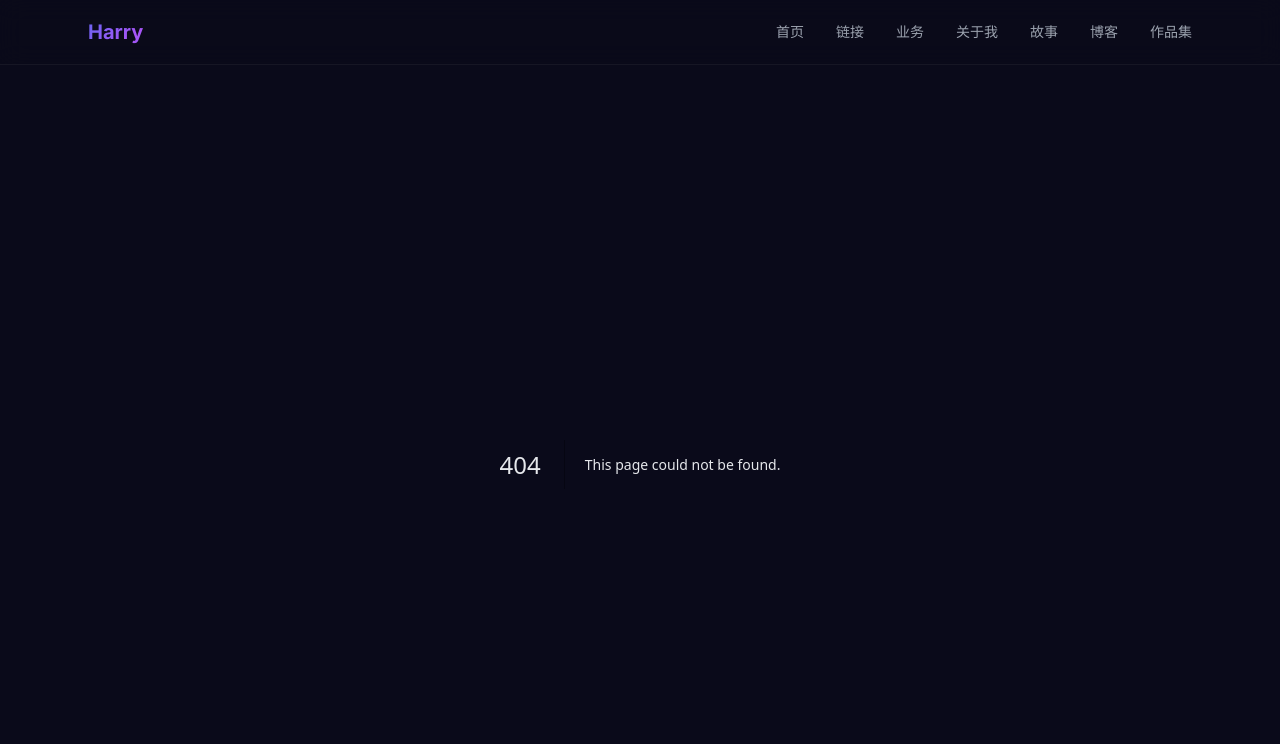
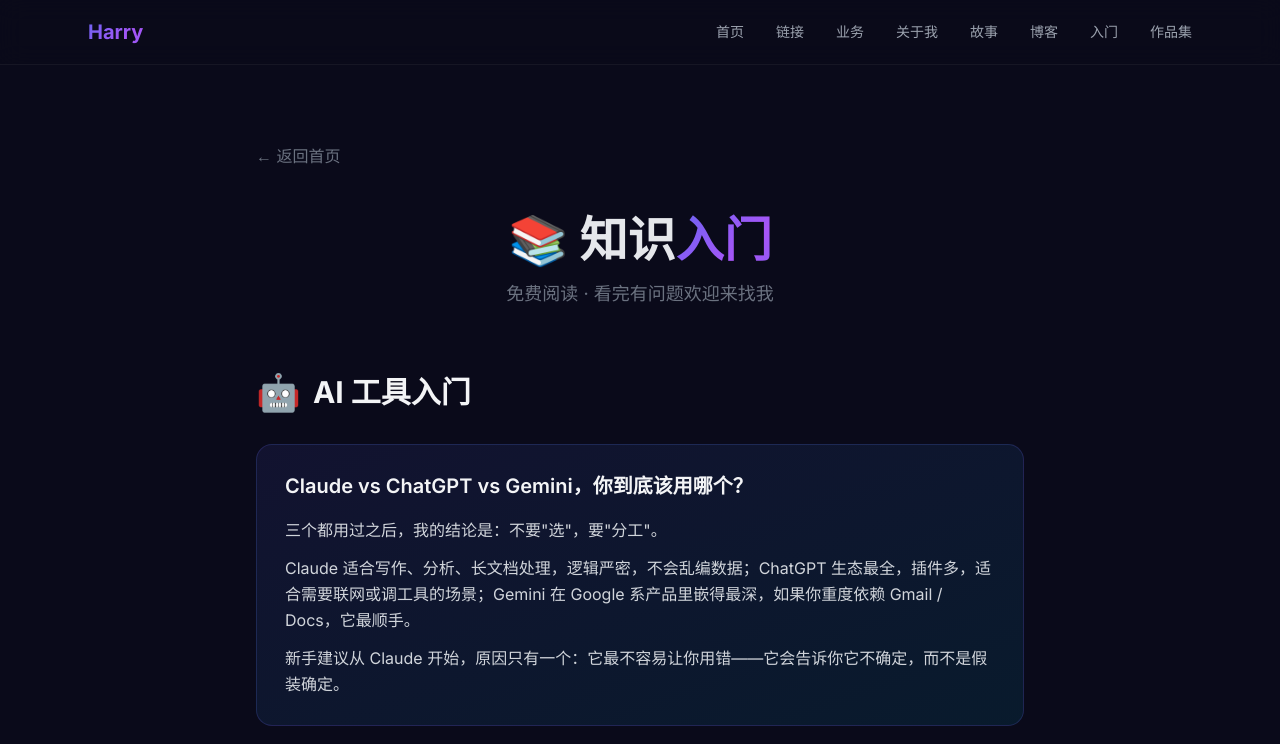
Before and after one commit to lyq00177-arch/lyq-site, a Next.js app: page /learn in a window 1280 px wide. Before the commit this address had no page. Shown: the top 744 px of the page. Built offline with nearby package versions, Linux system fonts and the light colour scheme.

Commit message:
feat: 新增知识库 /learn 页面（AI/加密/投资三板块），含付费钩子 CTA，导航和首页同步接入

```diff
--- /dev/null
+++ b/app/learn/page.tsx
@@ -0,0 +1,167 @@
+"use client";
+
+import Link from "next/link";
+import { motion } from "framer-motion";
+
+const sections = [
+  {
+    id: "ai",
+    icon: "🤖",
+    title: "AI 工具入门",
+    color: "from-indigo-500/10 to-cyan-500/10",
+    border: "border-indigo-500/20",
+    tag: "indigo",
+    articles: [
+      {
+        title: "Claude vs ChatGPT vs Gemini，你到底该用哪个？",
+        body: `三个都用过之后，我的结论是：不要"选"，要"分工"。\n\nClaude 适合写作、分析、长文档处理，逻辑严密，不会乱编数据；ChatGPT 生态最全，插件多，适合需要联网或调工具的场景；Gemini 在 Google 系产品里嵌得最深，如果你重度依赖 Gmail / Docs，它最顺手。\n\n新手建议从 Claude 开始，原因只有一个：它最不容易让你用错——它会告诉你它不确定，而不是假装确定。`,
+      },
+      {
+        title: "什么是提示词？为什么大家都在研究它？",
+        body: `提示词（Prompt）就是你给 AI 的指令。同一个问题，问法不同，答案质量差十倍不夸张。\n\n最简单的提升方式：给 AI 一个角色 + 一个任务 + 一个格式要求。\n\n比如不要说"帮我写个自我介绍"，改成"你是一个资深 HR，帮我写一段 200 字以内的自我介绍，用于互联网大厂求职，突出数据分析和项目管理能力"。\n\n区别大吗？试一下就知道了。`,
+      },
+      {
+        title: "文科生怎么搭自己的 AI 工作流？",
+        body: `不需要懂代码。我自己的工作流是这样的：用 Obsidian 做知识库，Claude 负责写作和分析，Claude Code 负责帮我搭工具，NAS 做本地存储和自动化。\n\n整个体系从零到能用，花了大概三个月。期间踩过的坑：工具选太多反而用不起来，一个工具用深比五个工具用浅有用得多。\n\n从一个工具开始，搞透它，再加下一个。`,
+      },
+    ],
+    cta: "想知道我完整的 AI 工具栈怎么搭？来 1v1 聊",
+  },
+  {
+    id: "crypto",
+    icon: "₿",
+    title: "加密资产基础",
+    color: "from-amber-500/10 to-orange-500/10",
+    border: "border-amber-500/20",
+    tag: "amber",
+    articles: [
+      {
+        title: "区块链是什么？用一个你能记住的比喻解释",
+        body: `把区块链想象成一本公开的账本，全世界有几万台电脑同时复制这本账本。你在里面转一笔钱，所有人的账本同时更新，没有人能偷偷改掉某一条记录——因为你改一台，其余几万台全不认。\n\n这就是为什么它被称为"去中心化"：没有一个中央服务器，也没有任何一家公司能单独控制它。\n\n比特币是运行在这套系统上的第一个货币实验。`,
+      },
+      {
+        title: "交易所怎么选？Binance、OKX、Bybit 有什么区别？",
+        body: `三个都是主流，安全性没有本质差别，区别主要在：\n\nBinance（币安）：全球最大，币种最全，新手友好，但部分功能对大陆用户有限制；OKX：大陆用户基础好，中文客服响应快，出入金渠道多；Bybit：界面简洁，合约交易者喜欢，优卡充值支持好。\n\n建议新手先开 OKX 或 Bybit，入门门槛低，出入金路径最顺。`,
+      },
+      {
+        title: "什么是优卡？第一次入金怎么操作？",
+        body: `优卡是一种加密礼品卡，你可以在国内电商平台购买，然后在 Bybit 等交易所兑换成 USDT（美元稳定币），再用来购买其他加密资产。整个流程不需要跨境汇款，是目前大陆用户最常用的入金路径之一。\n\n第一次操作建议小金额试水，走通流程比金额更重要。现货买入，不碰合约，是新手的铁律。`,
+      },
+    ],
+    cta: "想手把手走一遍完整流程？来 1v1，我带你操作第一次",
+  },
+  {
+    id: "invest",
+    icon: "📈",
+    title: "投资认知入门",
+    color: "from-green-500/10 to-emerald-500/10",
+    border: "border-green-500/20",
+    tag: "green",
+    articles: [
+      {
+        title: "普通人的资产配置，应该放几个篮子？",
+        body: `芒格说，如果你知道自己在做什么，分散是没有必要的。但普通人大概率不知道，所以分散是必须的。\n\n我自己的框架：现金留够 6 个月生活费作应急；剩下的大头放指数基金（A股+美股各一半）；有风险承受能力的部分配一些加密资产；不碰自己看不懂的东西。\n\n不是最优解，是最适合普通人的"不犯大错"方案。`,
+      },
+      {
+        title: "指数基金是什么？为什么大多数人买它就够了？",
+        body: `指数基金不是买一家公司，是买一个市场里最大的 300 家或 500 家公司的一小点。哪家公司垮了，它从指数里淘汰；哪家公司崛起，它进来补上。\n\n你不需要研究个股，不需要看财报，只需要相信"这个市场长期会涨"这一件事。过去 100 年，美股指数年化约 10%，这是有历史数据支撑的。\n\n定期定额买入，忘掉它，五年以上再看。`,
+      },
+      {
+        title: "美股、A股、港股，普通人到底该炒哪个？",
+        body: `先说结论：新手最适合用指数基金买美股，不要直接炒个股。\n\nA股散户占多数，庄家游戏，规律性差，专业机构赚散户的钱；港股流动性低，坑多，不熟悉别碰；美股机构主导，信息透明，指数长期向上的逻辑最清晰。\n\n通过沪港通、互联网券商（老虎、富途）可以直接开户买美股 ETF，门槛不高。`,
+      },
+    ],
+    cta: "想聊聊你自己的资产怎么配？来 1v1，不给建议，帮你建框架",
+  },
+];
+
+const tagColors: Record<string, string> = {
+  indigo: "text-indigo-400 border-indigo-500/30 bg-indigo-500/10",
+  amber: "text-amber-400 border-amber-500/30 bg-amber-500/10",
+  green: "text-green-400 border-green-500/30 bg-green-500/10",
+};
+
+export default function LearnPage() {
+  return (
+    <section className="min-h-screen px-4 sm:px-6 py-20">
+      <div className="max-w-3xl mx-auto">
+        <Link href="/" className="text-base text-gray-500 hover:text-indigo-400 transition-colors block mb-12">
+          ← 返回首页
+        </Link>
+
+        <motion.div
+          initial={{ opacity: 0, y: 15 }}
+          animate={{ opacity: 1, y: 0 }}
+          className="text-center mb-4"
+        >
+          <h1 className="text-5xl font-bold mb-4">
+            📚 知识<span className="gradient-text">入门</span>
+          </h1>
+          <p className="text-lg text-gray-500">
+            免费阅读 · 看完有问题欢迎来找我
+          </p>
+        </motion.div>
+
+        <div className="space-y-16 mt-16">
+          {sections.map((section, si) => (
+            <motion.div
+              key={section.id}
+              initial={{ opacity: 0, y: 30 }}
+              whileInView={{ opacity: 1, y: 0 }}
+              viewport={{ once: true }}
+              transition={{ delay: si * 0.1 }}
+            >
+              {/* Section header */}
+              <div className="flex items-center gap-3 mb-8">
+                <span className="text-4xl">{section.icon}</span>
+                <h2 className="text-3xl font-bold text-gray-100">{section.title}</h2>
+              </div>
+
+              {/* Articles */}
+              <div className="space-y-5">
+                {section.articles.map((article, ai) => (
+                  <motion.div
+                    key={article.title}
+                    initial={{ opacity: 0, x: -10 }}
+                    whileInView={{ opacity: 1, x: 0 }}
+                    viewport={{ once: true }}
+                    transition={{ delay: ai * 0.08 }}
+                    className={`p-7 rounded-2xl bg-gradient-to-br ${section.color} border ${section.border}`}
+                  >
+                    <h3 className="text-xl font-semibold text-gray-100 mb-4 leading-snug">
+                      {article.title}
+                    </h3>
+                    <div className="space-y-3">
+                      {article.body.split("\n\n").map((para, pi) => (
+                        <p key={pi} className="text-base text-gray-300 leading-relaxed">
+                          {para}
+                        </p>
+                      ))}
+                    </div>
+                  </motion.div>
+                ))}
+              </div>
+
+              {/* CTA */}
+              <motion.div
+                initial={{ opacity: 0 }}
+                whileInView={{ opacity: 1 }}
+                viewport={{ once: true }}
+                transition={{ delay: 0.3 }}
+                className="mt-6 flex items-center justify-between p-5 rounded-xl border border-white/5 bg-dark-card"
+              >
+                <p className="text-base text-gray-400">{section.cta}</p>
+                <Link
+                  href="/business"
+                  className={`shrink-0 ml-4 px-5 py-2 rounded-full text-sm font-medium border transition-all hover:scale-105 ${tagColors[section.tag]}`}
+                >
+                  了解 1v1 →
+                </Link>
+              </motion.div>
+            </motion.div>
+          ))}
+        </div>
+      </div>
+    </section>
+  );
+}
--- a/app/page.tsx
+++ b/app/page.tsx
@@ -153,6 +153,7 @@
         className="flex gap-8 text-base text-gray-500"
       >
         <Link href="/blog" className="hover:text-gray-300 transition-colors">📝 博客</Link>
+        <Link href="/learn" className="hover:text-gray-300 transition-colors">📚 入门</Link>
         <Link href="/portfolio" className="hover:text-gray-300 transition-colors">🎨 作品集</Link>
       </motion.div>
     </section>
--- a/components/Navbar.tsx
+++ b/components/Navbar.tsx
@@ -11,6 +11,7 @@
   { href: "/moe", label: "关于我" },
   { href: "/story", label: "故事" },
   { href: "/blog", label: "博客" },
+  { href: "/learn", label: "入门" },
   { href: "/portfolio", label: "作品集" },
 ];
 
```
